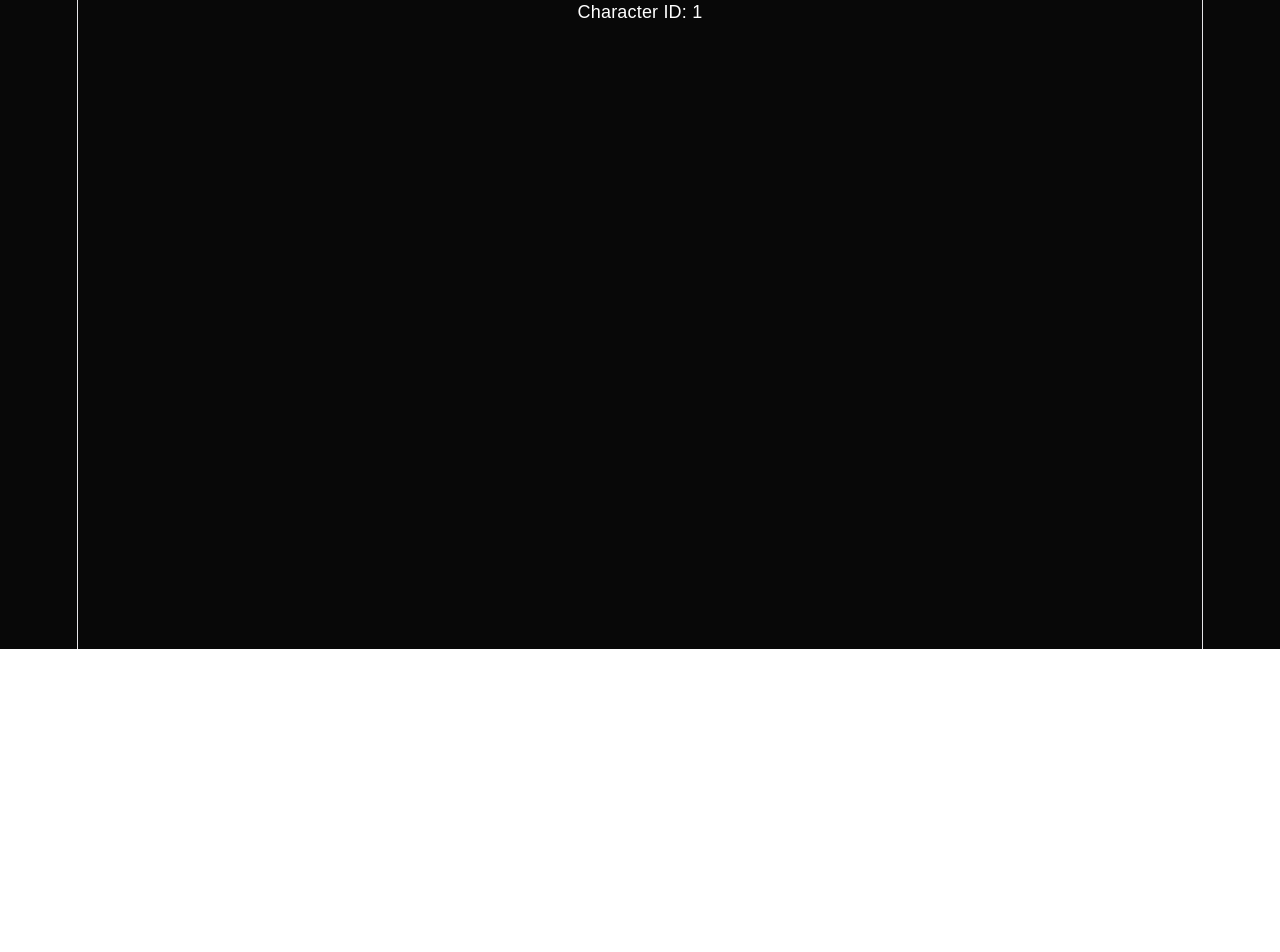
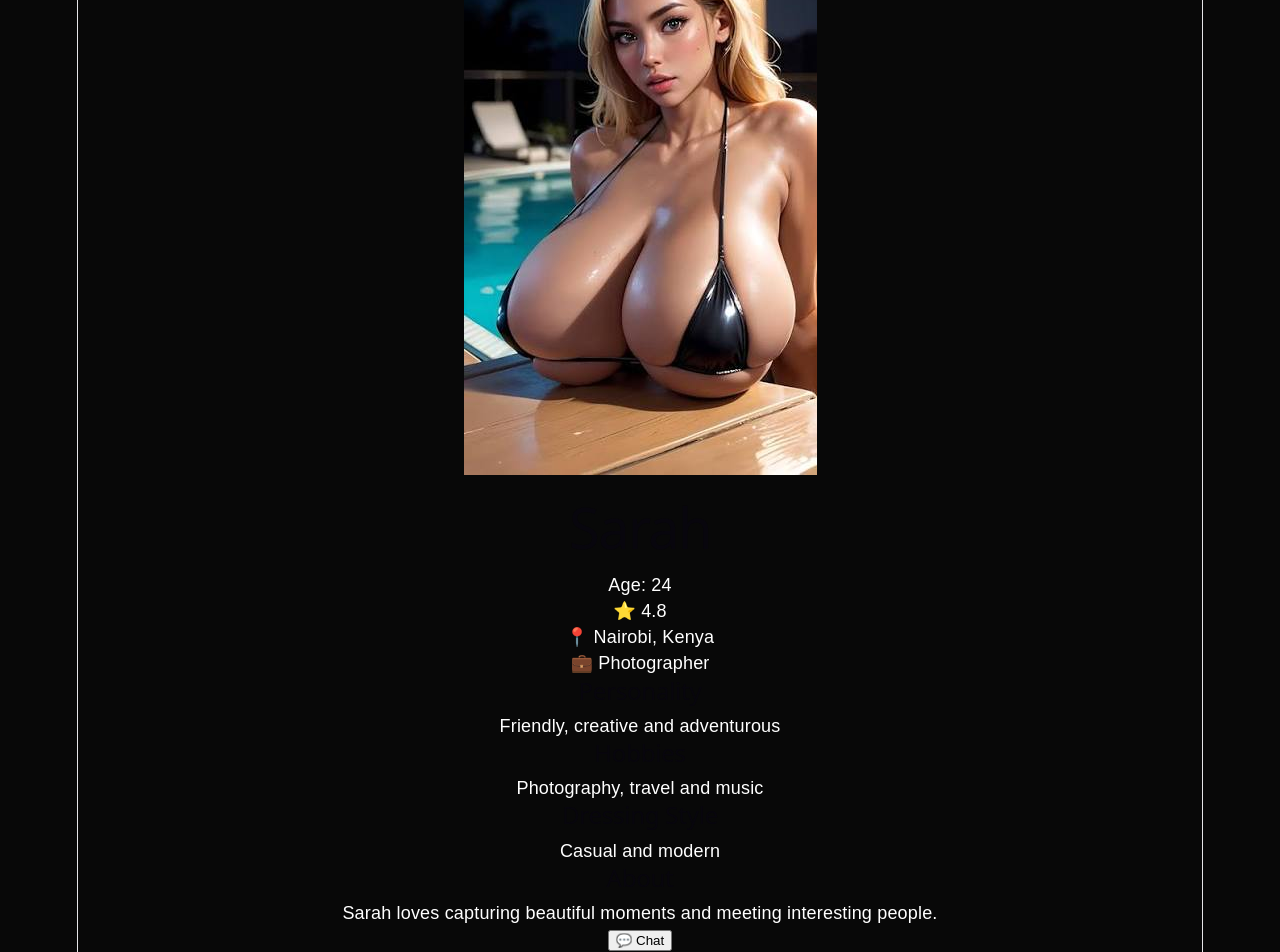
Before and after one commit to gwijigramsupport/ai-character, a React (Vite) app: page /character/1 in a window 1280 px wide. Shown: the part 151-1103 px from the top of the page. Before the commit the page ends 800 px from the top, so only its background shows below. Built offline with nearby package versions, Linux system fonts and the light colour scheme.

Commit message:
Update CharacterProfile.jsx

```diff
--- a/src/pages/CharacterProfile.jsx
+++ b/src/pages/CharacterProfile.jsx
@@ -1,12 +1,44 @@
 import { useParams } from 'react-router-dom'
+import characters from '../data/characters'
 
 function CharacterProfile() {
   const { id } = useParams()
 
+  const character = characters.find(
+    (character) => character.id === Number(id)
+  )
+
+  if (!character) {
+    return <h1>Character not found</h1>
+  }
+
   return (
     <main>
-      <h1>Character Profile</h1>
-      <p>Character ID: {id}</p>
+      <img
+        src={character.image}
+        alt={character.name}
+      />
+
+      <h1>{character.name}</h1>
+
+      <p>Age: {character.age}</p>
+      <p>⭐ {character.rating}</p>
+      <p>📍 {character.location}</p>
+      <p>💼 {character.occupation}</p>
+
+      <h2>Personality</h2>
+      <p>{character.personality}</p>
+
+      <h2>Hobbies</h2>
+      <p>{character.hobbies}</p>
+
+      <h2>Dressing Style</h2>
+      <p>{character.dressingStyle}</p>
+
+      <h2>About</h2>
+      <p>{character.about}</p>
+
+      <button>💬 Chat</button>
     </main>
   )
 }
```
